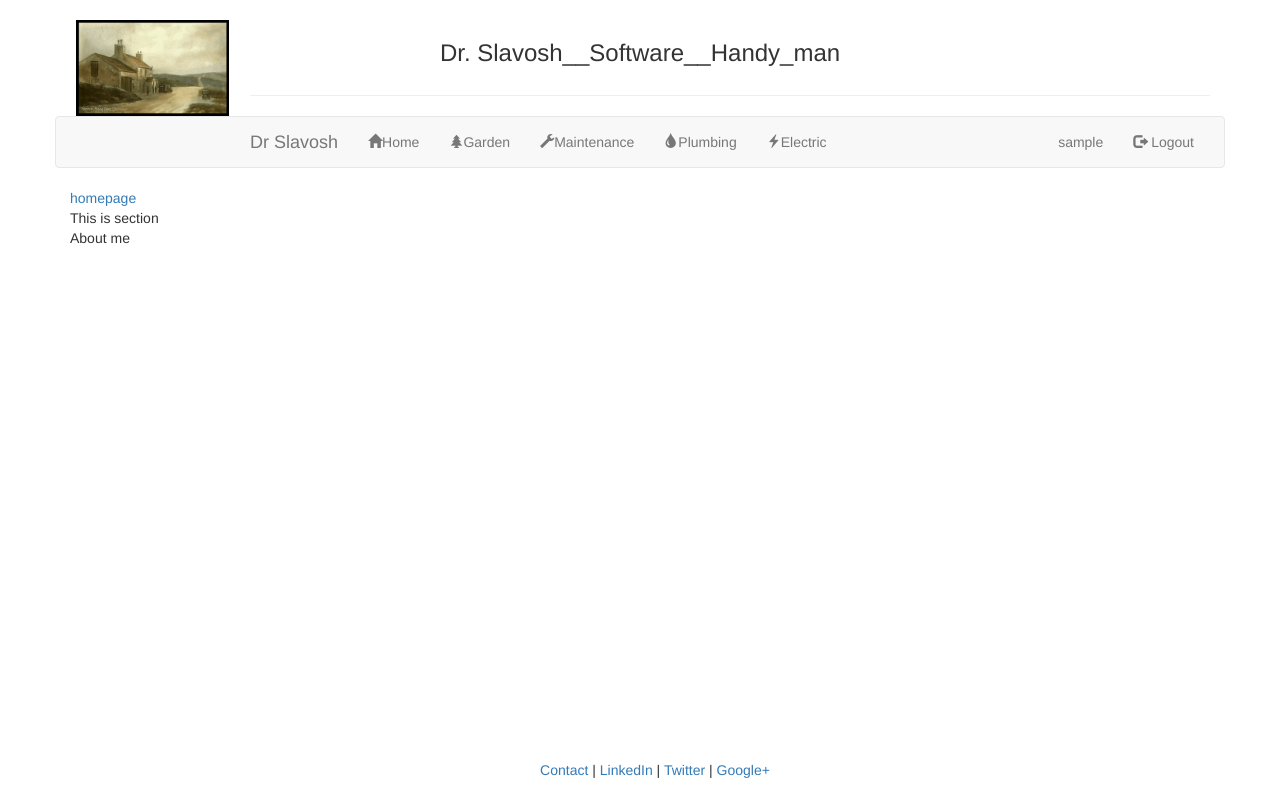
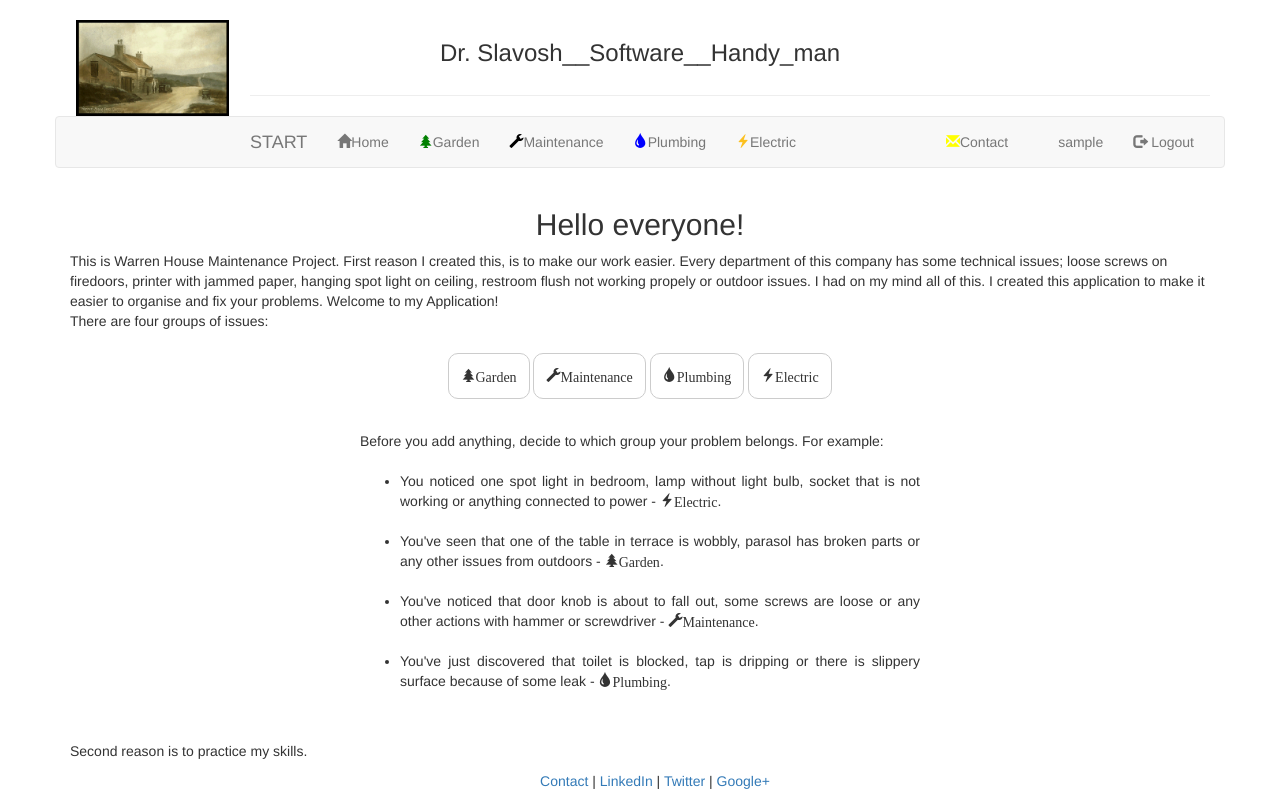
Before and after one commit to BartoszLewosz/Maintenance_ticketing_system, a Django app: page /about/ in a window 1280 px wide. Before the commit the page ends 778 px from the top, so only its background shows below. Run offline with Django 3.2, Linux system fonts and the light colour scheme; the visitor is signed in with stand-in values (Sample User, id 1); some libraries are stand-ins or nearby versions.

Commit message:
Developed 'about', contact and played around with html/css

```diff
--- a/electric/templates/electric/electric_detail.html
+++ b/electric/templates/electric/electric_detail.html
@@ -8,6 +8,7 @@
 
 
 <div class="problem_title">
+
 <h5>{{electric.location}}</h5>
 <!-- Need to change object name according to suitable model, but with lowercase!-->
 
--- a/homepage/static/homepage/css/main.css
+++ b/homepage/static/homepage/css/main.css
@@ -43,7 +43,61 @@ body {
 h2 {
 	text-align: center;
 }
+.about {
+	text-align: justify;
+  	margin: 0 auto;
+  	width: 40em;
+}
 .problem_options {
 	text-align: right;
 	color: black;
 }
+.problems {
+	text-align: center;
+	padding: 12px;
+}
+#garden, #maintenance, #plumbing, #electric {
+	padding: 12px;
+	border-radius: 10px;
+}
+#contact {
+	color: yellow;
+	padding-left: 120px;
+}
+#garden_color {
+	color: green;
+}
+#maintenance_color {
+	color: black;
+}
+#plumbing_color {
+	color: blue;
+}
+#electric_color {
+	color: #fcc01e;
+}
+.section-problems {
+	float: left;
+	width: 100%;
+}
+.section-garden {
+	float: left;
+	width: 50%;
+	background-color: green;
+	border-radius: 15px;
+}
+.section-plumbing {
+	float: left;
+	width: 50%;
+	background-color: blue;
+}
+.section-maintenance {
+	float: left;
+	width: 50%;
+	background-color: darkgray;
+}
+.section-electric {
+	float: left;
+	width: 50%;
+	background-color: #fcc01e;
+}
--- a/homepage/templates/homepage/about.html
+++ b/homepage/templates/homepage/about.html
@@ -6,9 +6,44 @@
 
 {% block content %}
 
-    <a href="/">homepage</a>
+    <h2>Hello everyone!</h2>
+    <p>This is Warren House Maintenance Project. First reason I created this, is to make our work easier.
+    Every department of this company has some technical issues; loose screws on firedoors, printer with jammed paper, hanging spot light on ceiling, restroom flush not working propely or outdoor issues. I had on my mind all of this. I created this application to make it easier to organise and fix your problems. Welcome to my Application!<br>
+    There are four groups of issues:<br>
+    <div class="problems">
 
-    <p>This is section<br>About me</p>
+	    <a href="{% url 'garden' %}", id="garden" button type="submit" class="save btn btn-default"></button></form><span class="glyphicon glyphicon-tree-conifer">Garden</span></a>
+	    <a href="{% url 'maintenance' %}", id="maintenance" button type="submit" class="save btn btn-default"></button></form><span class="glyphicon glyphicon-wrench">Maintenance</span></a>
+	    <a href="{% url 'plumbing' %}", id="plumbing" button type="submit" class="save btn btn-default"></button></form><span class="glyphicon glyphicon-tint">Plumbing</span></a>
+	    <a href="{% url 'electric' %}", id="electric" button type="submit" class="save btn btn-default"></button></form><span class="glyphicon glyphicon-flash">Electric</span></a>
+
+    </div>
+
+    <div class="about">
+
+    	<br>Before you add anything, decide to which group your problem belongs.
+    For example:
+    <ul><br>
+    	<li>
+    		You noticed one spot light in bedroom, lamp without light bulb, socket that is not working or anything connected to power - <span class="glyphicon glyphicon-flash">Electric</span>.
+    	</li><br>
+    	<li>
+    		You've seen that one of the table in terrace is wobbly, parasol has broken parts or any other issues from outdoors - <span class="glyphicon glyphicon-tree-conifer">Garden</span>.
+    	</li><br>
+    	<li>
+    		You've noticed that door knob is about to fall out, some screws are loose or any other actions with hammer or screwdriver - <span class="glyphicon glyphicon-wrench">Maintenance</span>.
+    	</li><br>
+    	<li>
+    		You've just discovered that toilet is blocked, tap is dripping or there is slippery surface because of some leak - <span class="glyphicon glyphicon-tint">Plumbing</span>. <br>
+
+    	</li>
+    </ul> <br>
+    <br>
+
+
+    </div>
+
+    Second reason is to practice my skills.   </p>
 
 
 
--- a/homepage/templates/homepage/base.html
+++ b/homepage/templates/homepage/base.html
@@ -52,7 +52,7 @@
         <span class="icon-bar"></span>
         <span class="icon-bar"></span>
       </button>
-      <a class="navbar-brand" href="about/">Dr Slavosh</a>
+      <a href="{% url 'about' %}" class="navbar-brand">START</a>
     </div>
     <div class="collapse navbar-collapse" id="myNavbar">
       <ul class="nav navbar-nav">
@@ -61,10 +61,11 @@
       	{% if user.is_authenticated %}
 
 	        <li><a href="/"><i class="glyphicon glyphicon-home"></i>Home</a></li>
-	        <li><a href="{% url 'garden' %}"><i class="glyphicon glyphicon-tree-conifer"></i>Garden</a></li>
-	        <li><a href="{% url 'maintenance' %}"><i class="glyphicon glyphicon-wrench"></i>Maintenance</a></li>
-	        <li><a href="{% url 'plumbing' %}"><i class="glyphicon glyphicon-tint"></i>Plumbing</a></li>
-	        <li><a href="{% url 'electric' %}"><i class="glyphicon glyphicon-flash"></i>Electric</a></li>
+	        <li><a href="{% url 'garden' %}"><i id="garden_color" class="glyphicon glyphicon-tree-conifer"></i>Garden</a></li>
+	        <li><a href="{% url 'maintenance' %}"><i id="maintenance_color" class="glyphicon glyphicon-wrench"></i>Maintenance</a></li>
+	        <li><a href="{% url 'plumbing' %}"><i id="plumbing_color" class="glyphicon glyphicon-tint"></i>Plumbing</a></li>
+	        <li><a href="{% url 'electric' %}"><i id="electric_color" class="glyphicon glyphicon-flash"></i>Electric</a></li>
+	        <li><a href="{% url 'contact' %}"><i id="contact" class="glyphicon glyphicon-envelope"></i>Contact</a></li>
         {% else %}
 
         	<li class="active"><a href="/">Home</a></li>
--- a/homepage/templates/homepage/contact.html
+++ b/homepage/templates/homepage/contact.html
@@ -8,6 +8,7 @@
 
     <a href="/">homepage</a>
 
+    <p>If you have any questions or suggestions how we can get this webpage working easier, faster, more efficient please send me <a href="mailto:bartosz.lewosz@gmail.com?Subject=My%20suggestions" target="_top">an email</a></p>
 
 
 
--- a/homepage/views.py
+++ b/homepage/views.py
@@ -14,13 +14,22 @@ from django.contrib.auth.forms import UserCreationForm
 #====Models and Forms==============================================================================
 ###================================================================================================
 from garden.models import Problem
+from electric.models import Electric
+from maintenance.models import Maintenance
+from plumbing.models import Plumbing
 ###================================================================================================
 
 # Create your views here.
 
 def index(request):
-	problems = Problem.objects.order_by('-date')[:7]
-	return render(request, 'homepage/index.html', {'problems': problems})
+	problems = Problem.objects.order_by('-date')[:5]
+	electric = Electric.objects.order_by('-date')[:5]
+	maintenance = Maintenance.objects.order_by('-date')[:5]
+	plumbing = Plumbing.objects.order_by('-date')[:5]
+	return render(request, 'homepage/index.html', {'problems': problems,
+													'electric': electric,
+													'maintenance': maintenance,
+													'plumbing': plumbing})
 
 def about(request):
 	return render(request, 'homepage/about.html')
--- a/plumbing/admin.py
+++ b/plumbing/admin.py
@@ -4,6 +4,6 @@ from __future__ import unicode_literals
 from django.contrib import admin
 
 # Register your models here.
-from plumbing.models import Problem
+from plumbing.models import Plumbing
 
-admin.site.register(Problem)
+admin.site.register(Plumbing)
--- a/plumbing/forms.py
+++ b/plumbing/forms.py
@@ -1,8 +1,8 @@
 from django import forms
-from .models import Problem
+from .models import Plumbing
 
 class ProblemForm(forms.ModelForm):
 
 	class Meta:
-		model = Problem
+		model = Plumbing
 		fields = ('location', 'descr',)
--- a/plumbing/models.py
+++ b/plumbing/models.py
@@ -4,7 +4,7 @@ from __future__ import unicode_literals
 from django.db import models
 
 # Create your models here.
-class Problem(models.Model):
+class Plumbing(models.Model):
 	date = models.DateTimeField()
 	location = models.CharField(max_length=30)
 	descr = models.TextField()
--- a/plumbing/urls.py
+++ b/plumbing/urls.py
@@ -1,11 +1,11 @@
 from django.conf.urls import url, include
 from django.views.generic import DetailView
-from plumbing.models import Problem
+from plumbing.models import Plumbing
 from . import views
 
 urlpatterns = [
 	url(r'^$', views.plumbing, name='plumbing'),
-	url(r'^(?P<pk>\d+)$', DetailView.as_view(model = Problem,
+	url(r'^(?P<pk>\d+)$', DetailView.as_view(model = Plumbing,
 		template_name='plumbing/plumbing_detail.html')),
 	url(r'^plumbing_new/', views.plumbing_new, name='plumbing_new'),
 	url(r'(?P<pk>\d+)/edit/$', views.plumbing_edit, name='plumbing_edit'),
```
Also changed, not shown: homepage/templates/homepage/index.html (+38 -6 lines), plumbing/views.py (+5 -5 lines), plumbing/migrations/0004_auto_20180705_1601.py (added).
